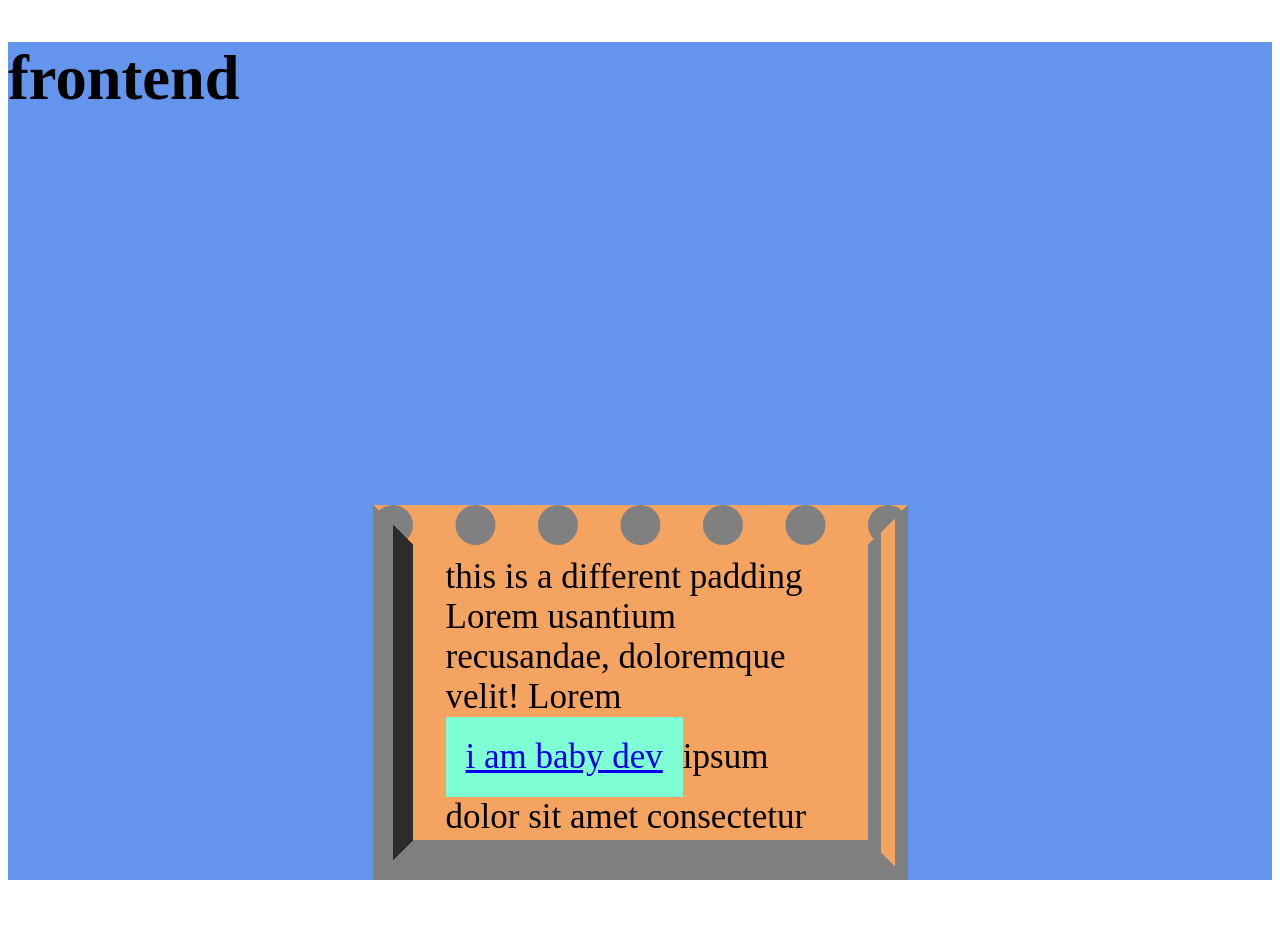
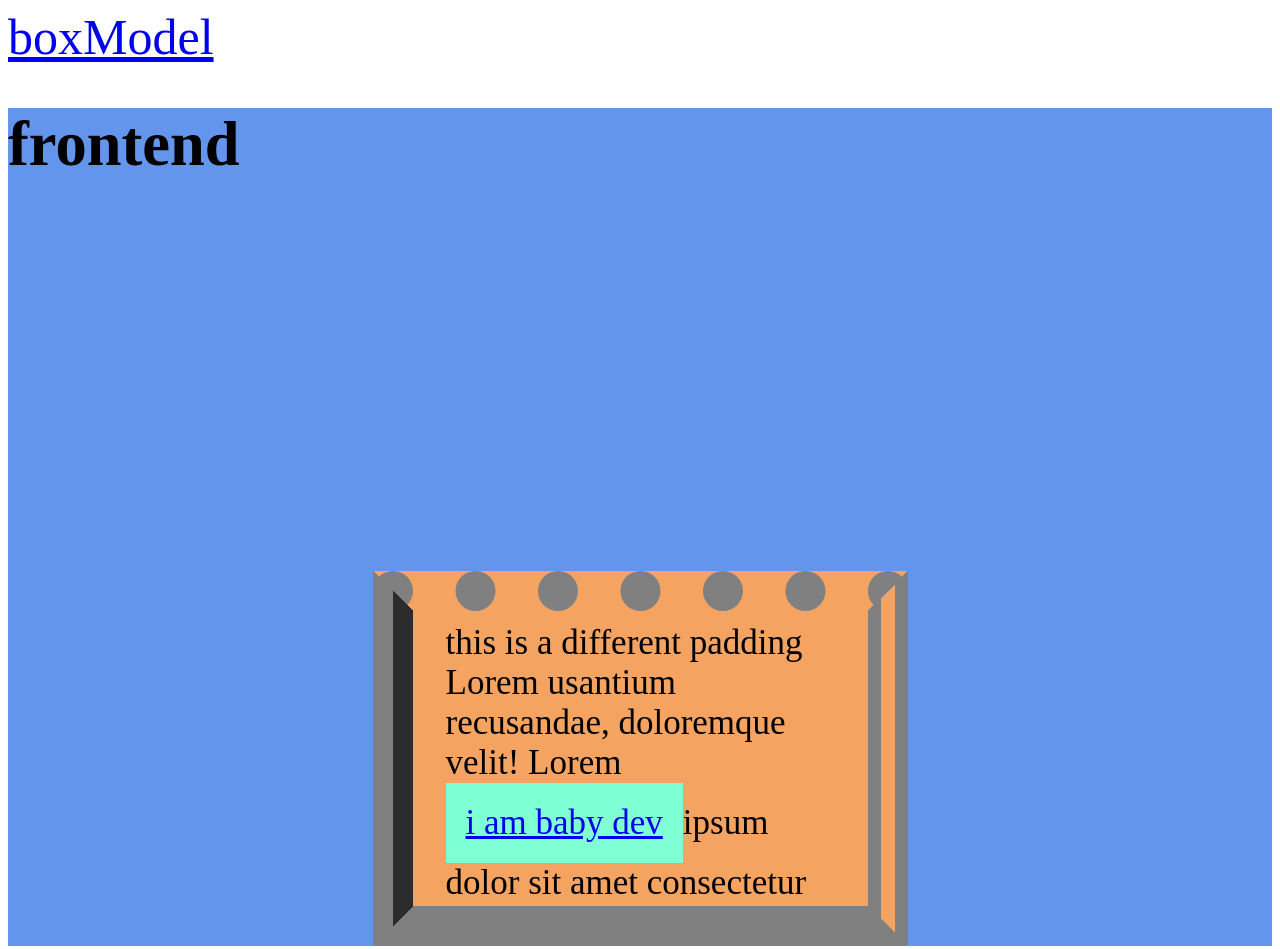
Before and after one commit to Ayere01/week4, a plain HTML site: page index.html in a window 1280 px wide. Drawn offline with Linux system fonts and the light colour scheme.

Commit message:
feat to add item

```diff
--- a/index.html
+++ b/index.html
@@ -3,6 +3,7 @@
 <head>
     <meta charset="UTF-8">
     <meta name="viewport" content="width=device-width, initial-scale=1.0">
+    <a href="./boxModel.html">boxModel</a>
     <title>Box Model</title>
     <style>
         html{
```
